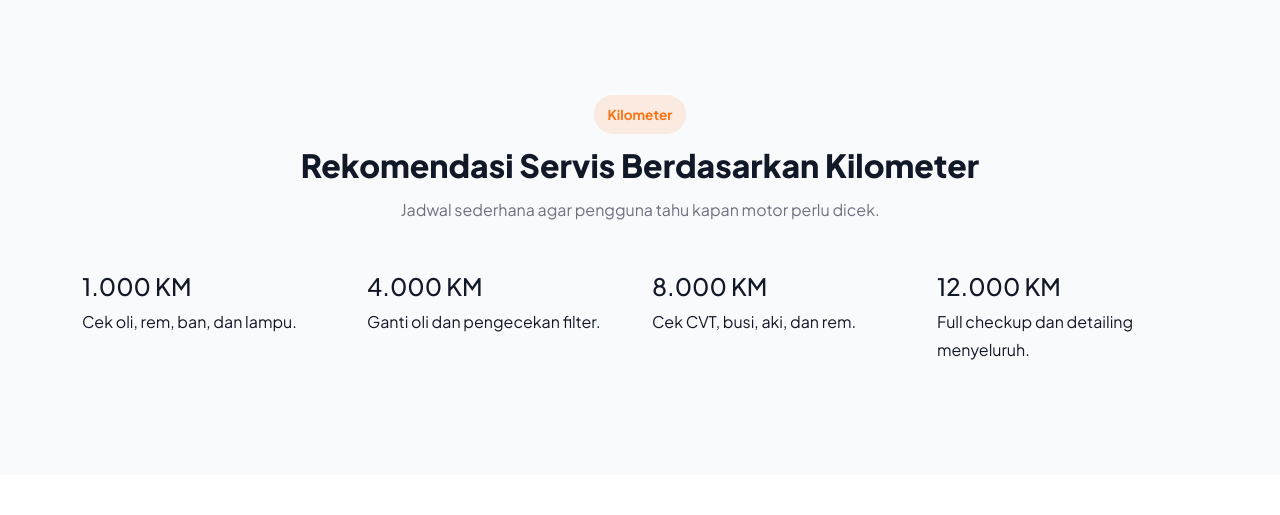
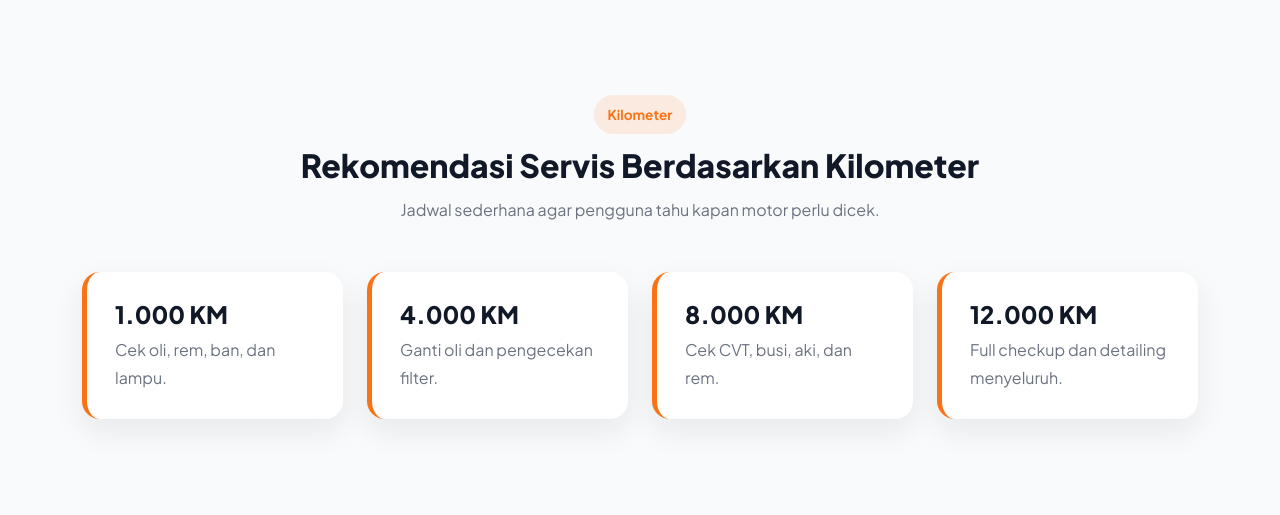
Before and after one commit to RusdiEneri/UTSWeb_IF4A_0055, a PHP site: page / in a window 1280 px wide. Shown: the part 3703-4218 px from the top of the page. Before the commit the page ends 4063 px from the top, so only its background shows below. Run offline with PHP 8.4, Linux system fonts and the light colour scheme.

Commit message:
merapikan tampilan rekomendasi servis berdasarkan angka kilometer di style.css

```diff
--- a/style.css
+++ b/style.css
@@ -343,3 +343,22 @@ section {
   padding-left: 20px;
   margin-bottom: 0;
 }
+
+/* ===== SECTION: KILOMETER ===== */
+.km-card {
+  height: 100%;
+  padding: 28px;
+  border-radius: var(--radius-medium);
+  background-color: var(--color-white);
+  border-left: 5px solid var(--color-orange);
+  box-shadow: var(--shadow-soft);
+}
+
+.km-card h4 {
+  font-weight: 800;
+}
+
+.km-card p {
+  color: var(--color-muted);
+  margin-bottom: 0;
+}
```
